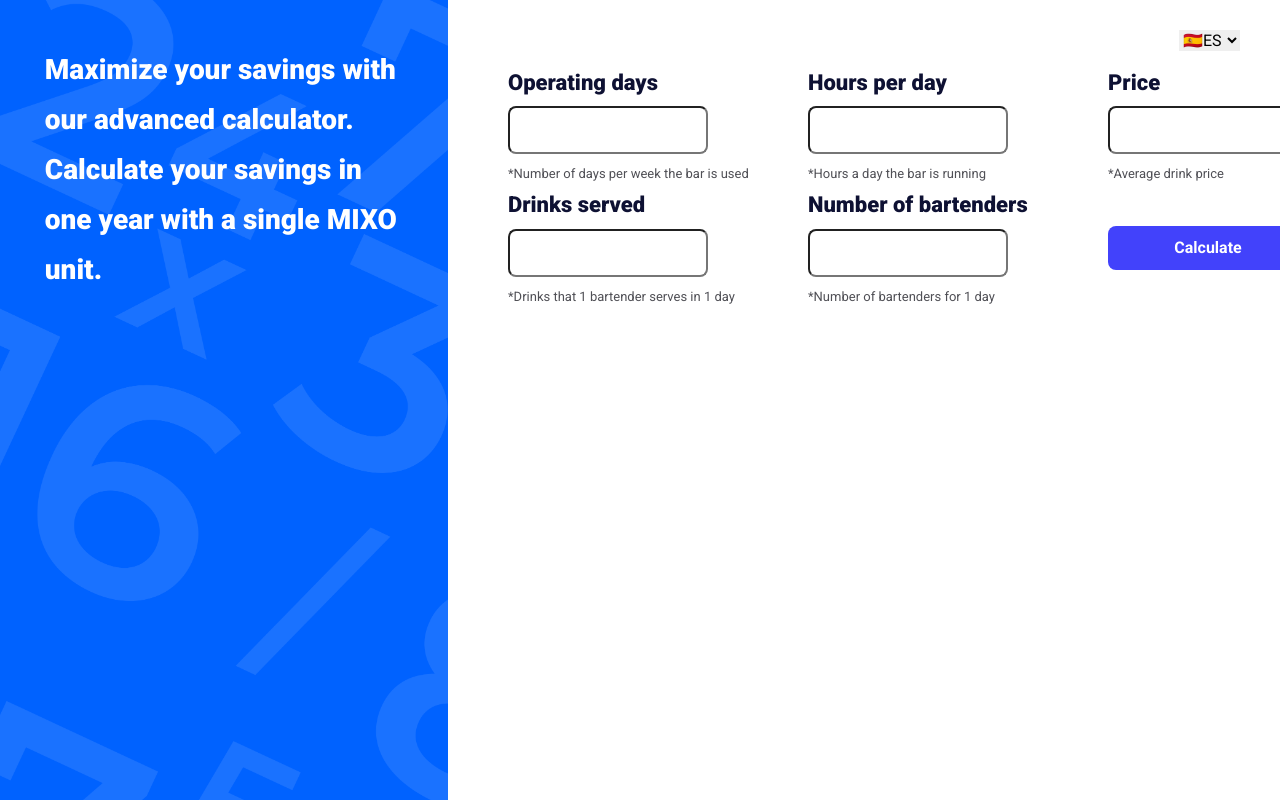
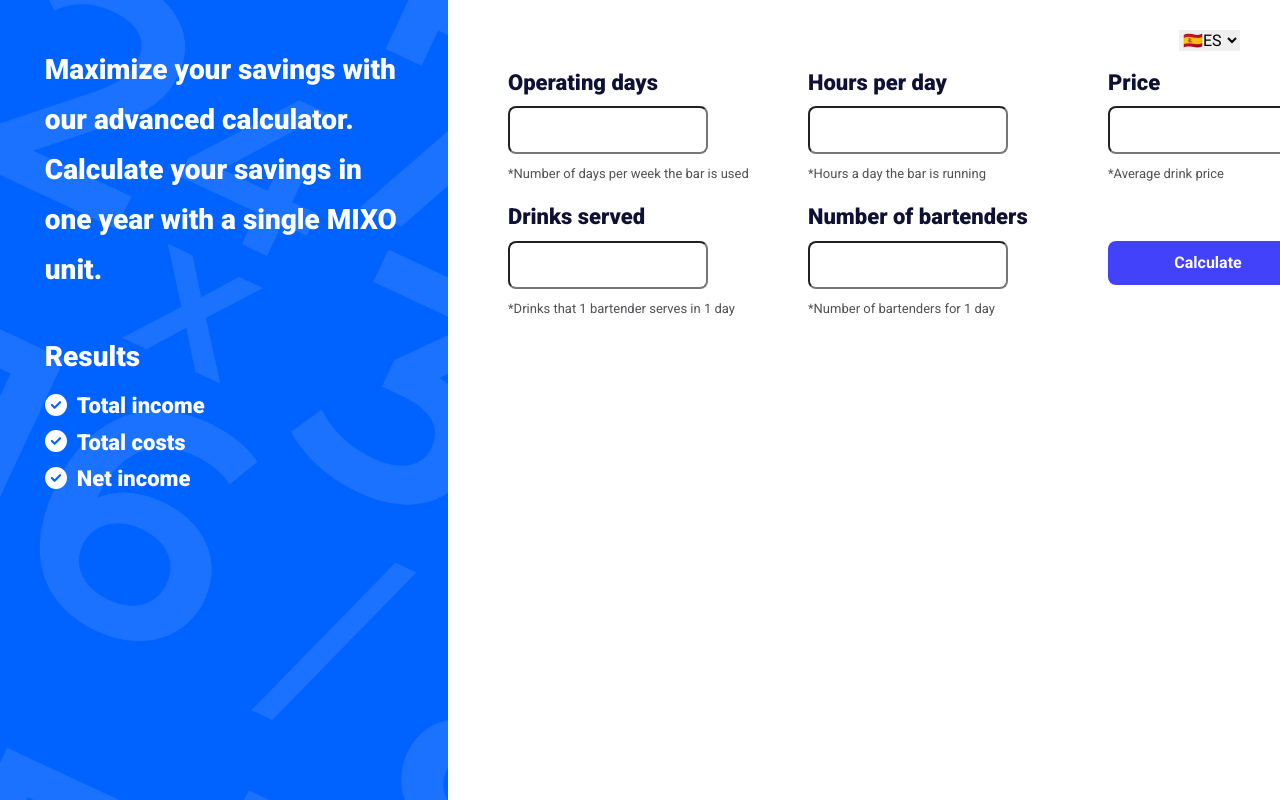
Before and after one commit to haykmix/mixo-web, a React (Create React App) app: page /advanced-calc in a window 1280 px wide. Shown: the top 800 px of the page. Built offline with nearby package versions, Linux system fonts and the light colour scheme; a web font is replaced by a local one.

Commit message:
Fixed calculation | Added dot and commas behaivor

```diff
--- a/src/components/Calculator/AdvancedCalculator.jsx
+++ b/src/components/Calculator/AdvancedCalculator.jsx
@@ -2,16 +2,14 @@
 import styled from "styled-components";
 import { LanguageContext } from "../../context/LanguageContext";
 import { ColorRing } from "react-loader-spinner";
+import { faCircleCheck } from "@fortawesome/free-solid-svg-icons";
+import { FontAwesomeIcon } from "@fortawesome/react-fontawesome";
 
 import coverImage from "../../assets/images/cover/cover-back.png";
 
 function AdvancedCalculator() {
   const { language, changeLanguage } = useContext(LanguageContext);
   let lang = localStorage.getItem("language");
-
-  const handleSelectedLanguage = (e) => {
-    changeLanguage(e.target.value);
-  };
 
   const [show, setShow] = useState("none");
   const [loading, setLoading] = useState("none");
@@ -33,6 +31,11 @@
     price: "",
     numberElements: "",
   });
+
+  const handleSelectedLanguage = (e) => {
+    changeLanguage(e.target.value);
+    if (e.target.value !== "es") return 0;
+  };
 
   const handelInputChange = (e) => {
     setData({ ...data, [e.target.name]: e.target.value });
@@ -63,7 +66,6 @@
     let servingRate = data.drinkDay / data.operatingHours / data.numberElements;
     let servingRateTotal = servingRate * data.numberElements;
 
-    console.log(data.drinkDay, data.operatingHours, data.numberElements);
     // Revenue Bartender
     let OperatingHoursData = [46, data.operatingDays, data.operatingHours];
     let operatingHours = OperatingHoursData.reduce((a, n) => (a *= n), 1);
@@ -73,7 +75,9 @@
 
     setOptions((state) => ({
       ...state,
-      totalRevenueBartender: numberWithCommas(totalRevenue.toFixed(2)),
+      totalRevenueBartender: handleNumberFormat(
+        numberWithCommas(totalRevenue.toFixed(2))
+      ),
     }));
 
     // Revenue Mixo
@@ -82,7 +86,7 @@
       (a, n) => (a *= n),
       1
     );
-    let marketingIncome = operatingHoursMixo * 5;
+    let marketingIncome = operatingHoursMixo * 5 * data.numberElements;
     let drinksServedYearlyMixo =
       servingRateTotal * operatingHoursMixo * data.numberElements;
     let totalRevenueMixo =
@@ -90,7 +94,9 @@
 
     setOptions((state) => ({
       ...state,
-      totalRevenueMixo: numberWithCommas(totalRevenueMixo.toFixed(2)),
+      totalRevenueMixo: handleNumberFormat(
+        numberWithCommas(totalRevenueMixo.toFixed(2))
+      ),
     }));
 
     // Cost Bartender
@@ -120,6 +126,7 @@
       0.23,
       2.6,
     ]);
+
     let bartenderIceCost = multiplicationFc([drinksServedYearly, 0.18, 0.6]);
 
     let totalBartenderCost =
@@ -133,7 +140,9 @@
 
     setOptions((state) => ({
       ...state,
-      totalCostBartender: numberWithCommas(totalBartenderCost.toFixed(2)),
+      totalCostBartender: handleNumberFormat(
+        numberWithCommas(totalBartenderCost.toFixed(2))
+      ),
     }));
 
     // Cost Mixo
@@ -168,33 +177,41 @@
       0.002,
     ]);
 
+    let mixoLeaseCost = multiplicationFc([data.numberElements, 12, 800]);
+    let mixoTransInstCost = multiplicationFc([data.numberElements, 1200]);
+
     let totalMixoCost =
       mixoCleaningCost +
       mixoManitenceCost +
       mixoSoftDrinkCost +
       mixoAlcoholCost +
       mixoWaterCost +
-      10800 +
+      mixoLeaseCost +
+      mixoTransInstCost +
       3969 +
       49.92;
 
     setOptions((state) => ({
       ...state,
-      totalCostMixo: numberWithCommas(totalMixoCost.toFixed(2)),
+      totalCostMixo: handleNumberFormat(
+        numberWithCommas(totalMixoCost.toFixed(2))
+      ),
     }));
 
     let netIncomeB = totalRevenue - totalBartenderCost;
     let netIncomeM = totalRevenueMixo - totalMixoCost;
 
     let netIncome = netIncomeM - netIncomeB;
-    let netIncomePercent = netIncome / netIncomeB;
+    let netIncomePercent = (netIncome / netIncomeB) * 100;
 
     setOptions((state) => ({
       ...state,
-      netIncomeB: numberWithCommas(netIncomeB.toFixed(2)),
-      netIncomeM: numberWithCommas(netIncomeM.toFixed(2)),
-      netIncome: numberWithCommas(netIncome.toFixed(2)),
-      netIncomePercent: numberWithCommas(netIncomePercent.toFixed(2) * 100),
+      netIncomeB: handleNumberFormat(numberWithCommas(netIncomeB.toFixed(2))),
+      netIncomeM: handleNumberFormat(numberWithCommas(netIncomeM.toFixed(2))),
+      netIncome: handleNumberFormat(numberWithCommas(netIncome.toFixed(2))),
+      netIncomePercent: handleNumberFormat(
+        numberWithCommas(netIncomePercent.toFixed(2))
+      ),
     }));
 
     setTimeout(() => {
@@ -206,11 +223,45 @@
     setLoading("flex");
   };
 
+  const handleNumberFormat = (number) => {
+    if (lang === "en") return number;
+
+    let replacedCommas = number.replace(/,/, ".");
+    let indexOfDot = replacedCommas.lastIndexOf(".");
+
+    let replaced =
+      replacedCommas.substring(0, indexOfDot) +
+      "," +
+      replacedCommas.substring(indexOfDot + 1);
+
+    return replaced;
+  };
+
   return (
     <>
       <Container>
         <SectionTitle>
-          <Title>{language.advancedCalc.title}</Title>
+          <Title>
+            {language.advancedCalc.titleOne}
+            <br />
+            {language.advancedCalc.titleTwo}
+          </Title>
+          <SectionItems>
+            <ItemComponentSubtitle>
+              {language.advancedCalc.subtitle}
+            </ItemComponentSubtitle>
+            {language.advancedCalc.items.map((item, index) => {
+              return (
+                <ItemComponent style={{ color: "#fff" }} key={index}>
+                  <FontAwesomeIcon
+                    icon={faCircleCheck}
+                    className="check-icon"
+                  />
+                  {item}
+                </ItemComponent>
+              );
+            })}
+          </SectionItems>
         </SectionTitle>
         <SectionForm>
           <Select
@@ -299,9 +350,11 @@
                   </LabelContent>
                 </InputElement>
                 <InputElement>
-                  <SubmitButton onClick={handleCalculations}>
-                    {language.advancedCalc.button}
-                  </SubmitButton>
+                  <LabelContent htmlFor="">
+                    <SubmitButton onClick={handleCalculations}>
+                      {language.advancedCalc.button}
+                    </SubmitButton>
+                  </LabelContent>
                 </InputElement>
               </InputWrapper>
             </FormWrapper>
@@ -418,8 +471,21 @@
   display: flex;
   flex-direction: column;
   background-image: url(${coverImage});
-  background-size: 750px;
-  width: 35%;
+  background-size: 800px;
+  width: 40%;
+`;
+
+const SectionItems = styled.section`
+  padding: 0% 10% 0% 10%;
+`;
+
+const ItemComponent = styled.h4`
+  margin-bottom: 10px;
+`;
+
+const ItemComponentSubtitle = styled.h3`
+  color: #fff;
+  margin-bottom: 20px;
 `;
 
 const SectionForm = styled.section`
@@ -454,7 +520,6 @@
 
 const FormComponent = styled.form`
   margin: 40px 0px 0px 20px;
-  width: 40%;
 `;
 
 const FormWrapper = styled.div`
@@ -464,6 +529,7 @@
 
 const InputWrapper = styled.span`
   display: flex;
+  justify-content: ce;
 `;
 
 const InputField = styled.input`
@@ -484,11 +550,10 @@
 const SubmitButton = styled.button`
   border: none;
   width: 200px;
-  margin-top: 34px;
+  margin-top: 37px;
   border-radius: 8px;
   font-weight: 600;
   padding: 10px;
-  margin-left: 40px;
   background-color: #4242fb;
   color: #fff;
 `;
@@ -501,7 +566,6 @@
 
 const DataSection = styled.section`
   padding: 20px;
-  margin: 40px 20px 0px 0px;
 `;
 
 const DataElement = styled.section`
@@ -519,7 +583,7 @@
 
 const LabelContent = styled.label`
   width: 260px;
-  margin-left: 40px;
+  margin: 0px 0px 20px 40px;
 `;
 
 export default AdvancedCalculator;
--- a/src/lang/Languages.js
+++ b/src/lang/Languages.js
@@ -319,8 +319,14 @@
     },
   },
   advancedCalc: {
-    title:
-      "Maximize your savings with our advanced calculator. Calculate your savings in one year with a single MIXO unit.",
+    titleOne: "Maximize your savings with our advanced calculator.",
+    titleTwo: "Calculate your savings in one year with a single MIXO unit.",
+    subtitle: "Results",
+    items: [
+      "Total income",
+      "Total costs",
+      "Net income",
+    ],
     inputs: {
       days: "Operating days",
       hours: "Hours per day",
@@ -672,8 +678,14 @@
     },
   },
   advancedCalc: {
-    title:
-      "Maximiza tus ahorros con nuestra calculadora avanzada. Calcula tus ahorros en un año con una sola unidad MIXO.",
+    titleOne: "Maximiza tus ahorros con nuestra calculadora avanzada.",
+    titleTwo: "Calcula tus ahorros en un año con una sola unidad MIXO.",
+    subtitle: "Resultados",
+    items: [
+      "Ingresos totales",
+      "Costes totales",
+      "Ingresos netos",
+    ],
     inputs: {
       days: "Días operativos",
       hours: "Horas por día",
@@ -686,7 +698,8 @@
       hours: "*Horas al día que está en funcionamiento la barra",
       price: "*Precio promedio del combinado",
       served: "*Combinados que 1 bartender sirve al día",
-      bartender: "*Número de camareros durante 1 día",
+      bartender:
+        "*Número de camareros durante 1 día que seran asistidos por Mixo",
     },
     results: {
       totalIncome: "Ingresos Totales",
```
Also changed, not shown: src/assets/css/main.css.
